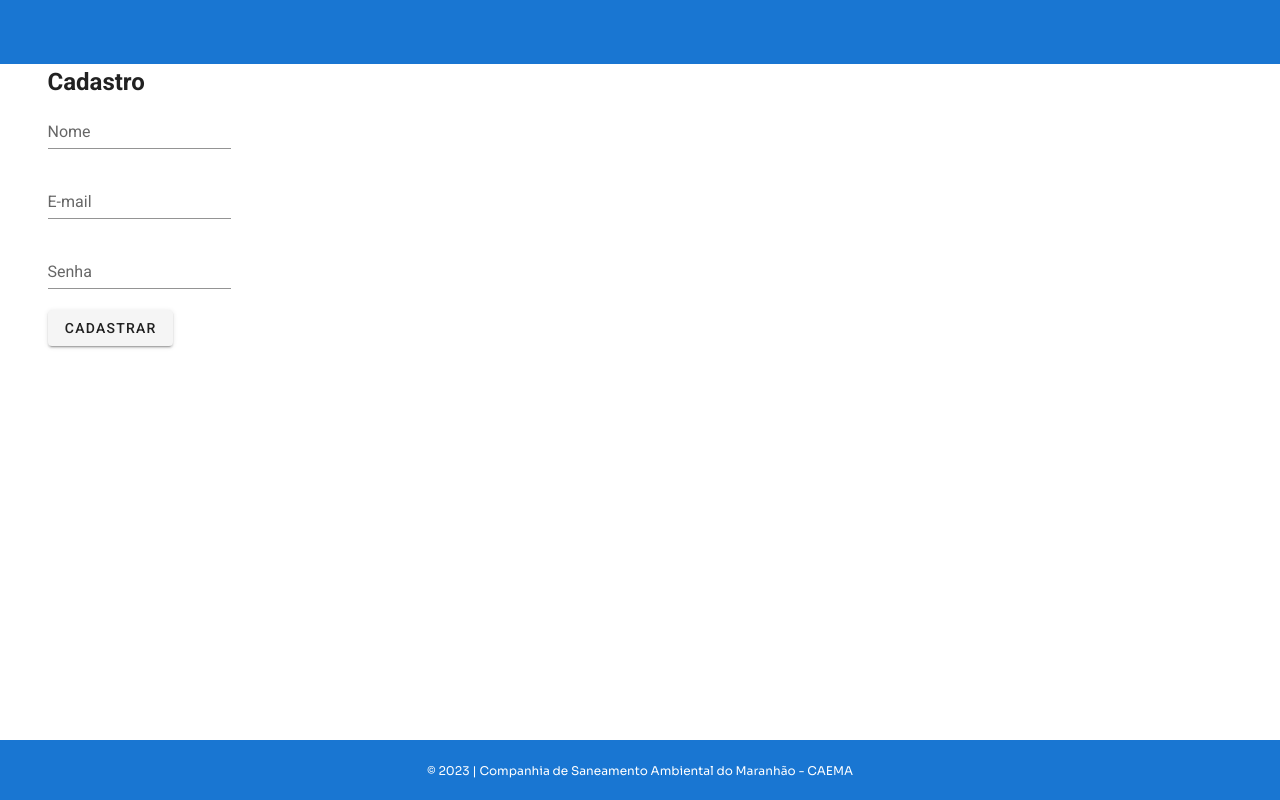
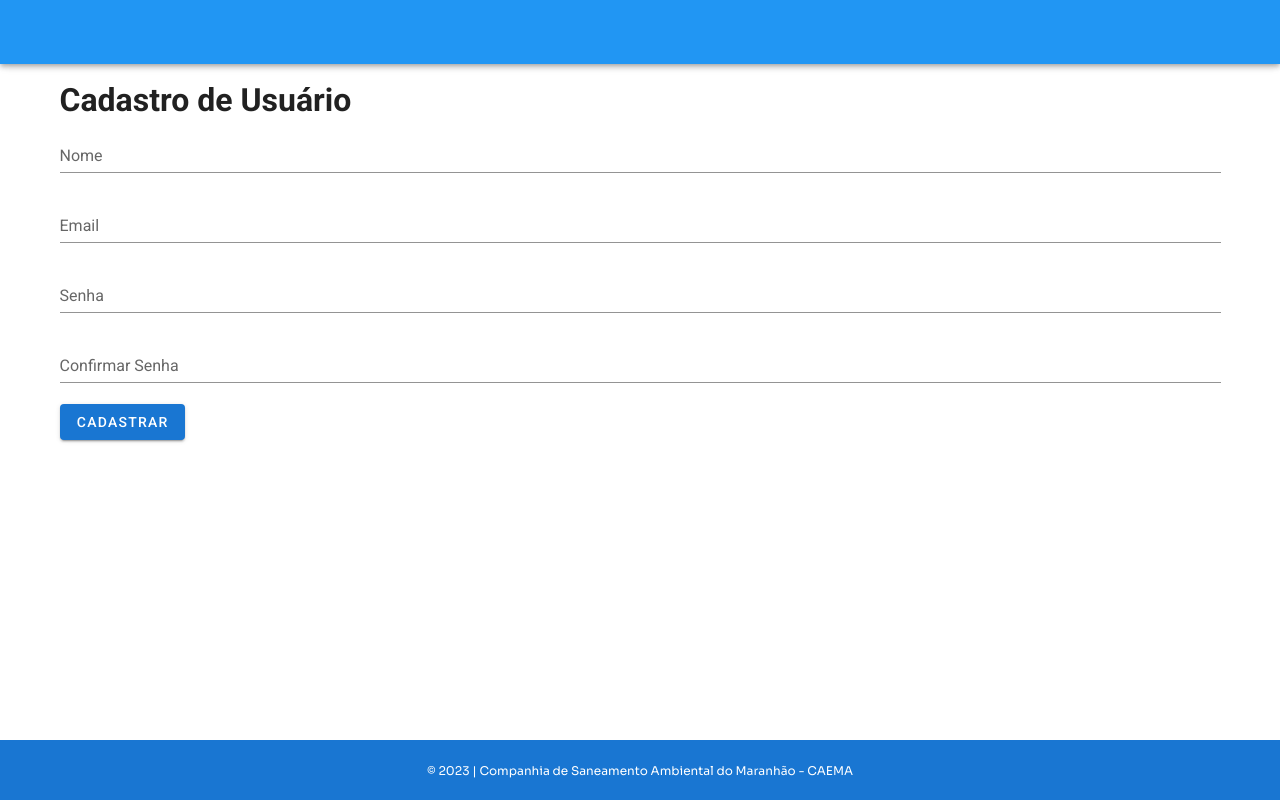
Before and after one commit to renanandradebr/SCCT-SistemaTelefonico-v3, a Vue app: page /cadastro-login in a window 1280 px wide. Built offline with nearby package versions, Linux system fonts and the light colour scheme.

Commit message:
ajustes login

```diff
--- a/src/components/HeaderLogin.vue
+++ b/src/components/HeaderLogin.vue
@@ -1,7 +1,30 @@
 <template>
-    <v-app-bar app color="primary" flat>
-        <div class="text-center">
-            <v-img src="../assets/logo-scct.png" contain width="150"/>
-        </div>
+    <v-app-bar app color="blue" dark>
+        <v-container>
+            <v-row align="center">
+                <v-col cols="12">
+
+                    <v-img src="../assets/logo-scct2.png" class="logo" />
+
+                </v-col>
+
+            </v-row>
+        </v-container>
     </v-app-bar>
 </template>
+
+<style>
+@import url('https://fonts.googleapis.com/css2?family=Sora&display=swap');
+
+.logo {
+    max-height: 50px;
+    width: 130px;
+    margin: auto;
+}
+
+.title {
+    font-family: 'Sora', sans-serif;
+    font-size: 20px;
+    font-weight: bold;
+}
+</style>
--- a/src/components/LoginPage.vue
+++ b/src/components/LoginPage.vue
@@ -3,8 +3,10 @@
     <v-row justify="center">
       <v-col cols="12" md="4" sm="8">
         <v-card class="cardlogin elevation-12">
-          <v-toolbar color="white" dark flat class="d-flex align-center">
+          <v-toolbar color="white" dark flat >
+            <v-col cols="12">
             <v-img src="../assets/logo-scct.png" contain width="145" />
+          </v-col>
           </v-toolbar>
           <v-card-text>
             <v-form @submit.prevent="Login">
--- a/src/components/cadastroLogin.vue
+++ b/src/components/cadastroLogin.vue
@@ -1,28 +1,38 @@
 <template>
-    <div>
-      <h2>Cadastro</h2>
-      <v-form @submit.prevent="submitForm">
-        <v-text-field v-model="nome" label="Nome"></v-text-field>
-        <v-text-field v-model="email" label="E-mail"></v-text-field>
-        <v-text-field v-model="senha" label="Senha" type="password"></v-text-field>
-        <v-btn type="submit">Cadastrar</v-btn>
+  <v-container>
+    <h1>Cadastro de Usuário</h1>
+    <v-form ref="form" @submit="registerUser">
+      <v-text-field v-model="name" label="Nome" required></v-text-field>
+      <v-text-field v-model="email" label="Email" required></v-text-field>
+      <v-text-field v-model="password" label="Senha" type="password" required></v-text-field>
+      <v-text-field v-model="confirmPassword" label="Confirmar Senha" type="password" required></v-text-field>
+      <v-btn color="primary" @click="registerUser">Cadastrar</v-btn>
     </v-form>
-    </div>
+
+  </v-container>
 </template>
+
 <script>
 export default {
   data() {
     return {
-        nome: '',
+      name: '',
       email: '',
-        senha: '',
+      password: '',
+      confirmPassword: ''
     };
   },
   methods: {
-      submitForm() {
-
-        console.log('Dados de cadastro:', this.nome, this.email, this.senha);
+    registerUser() {
+      // Lógica para cadastrar o usuário
+      // Você pode usar o this.name, this.email, this.password para obter os valores dos campos
+      // e fazer a requisição para o backend para realizar o cadastro
     },
-    },
+    loginUser() {
+      // Lógica para fazer o login do usuário
+      // Você pode usar o this.email, this.password para obter os valores dos campos
+      // e fazer a requisição para o backend para realizar o login
+    }
+  }
 };
 </script>
```
Lines whose indentation alone changed are shown as unchanged.
